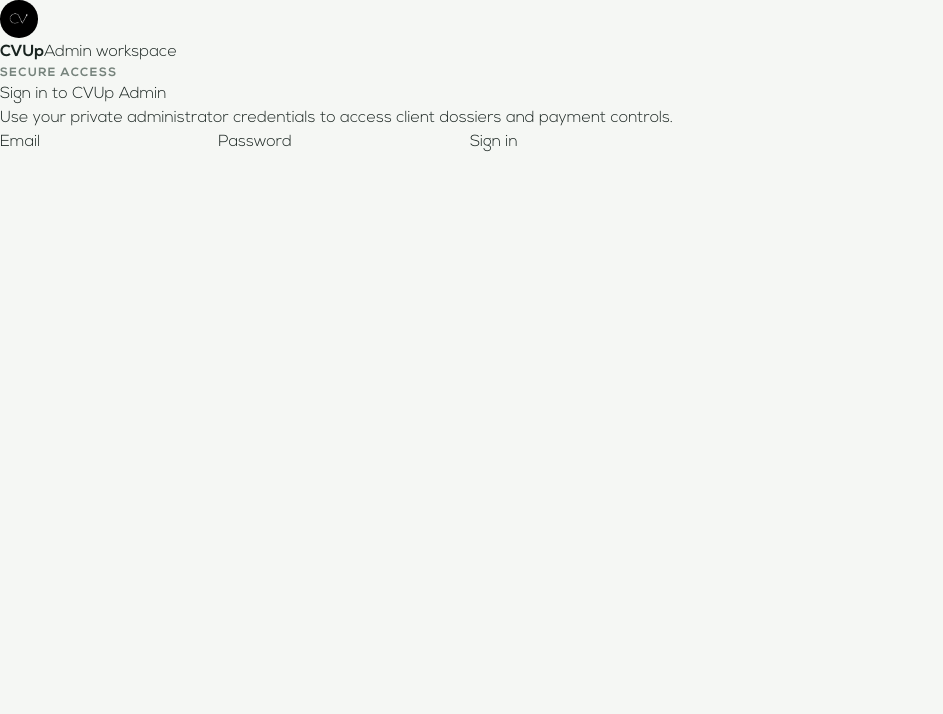
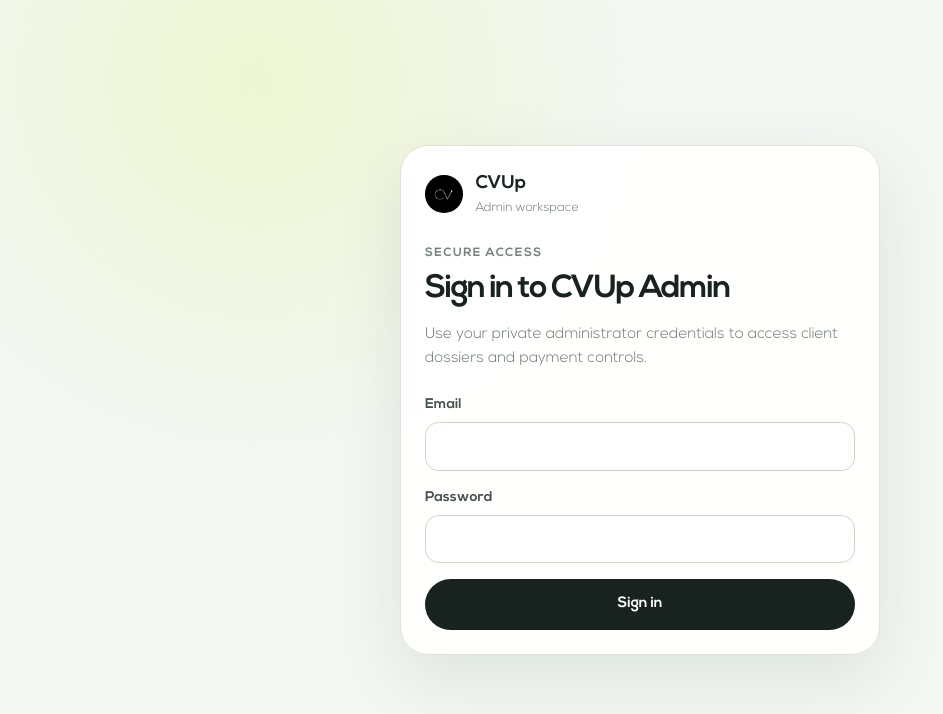
Before and after one commit to seifeddinecharef-tech/cvup, a Next.js app: page /admin/login in a window 1280 px wide. Shown: the top 714 px of the page, without its empty margins (0-943 px from the left). Built offline with nearby package versions, Linux system fonts and the light colour scheme; a web font is replaced by a local one.

Commit message:
Style secure admin login

```diff
--- a/app/globals.css
+++ b/app/globals.css
@@ -265,3 +265,22 @@ button, input, select, textarea {
   .admin-summary-list > div { grid-template-columns: 1fr; gap: .25rem; }
   .admin-support-grid { grid-template-columns: 1fr; }
 }
+
+
+/* Admin authentication */
+.admin-login-shell { min-height: 100vh; display: grid; place-items: center; background: radial-gradient(circle at 20% 10%, rgba(213,241,90,.22), transparent 24rem), #f4f7f3; padding: 1.25rem; }
+.admin-login-card { width: min(100%, 30rem); border: 1px solid var(--line); border-radius: 1.75rem; background: rgba(255,255,255,.96); padding: 1.5rem; box-shadow: 0 24px 70px rgba(24,61,53,.1); }
+.admin-login-brand { display: flex; align-items: center; gap: .8rem; }
+.admin-login-brand > div { display: grid; gap: .08rem; }
+.admin-login-brand strong { color: var(--ink); font-size: 1.15rem; font-weight: 900; }
+.admin-login-brand span { color: var(--muted); font-size: .78rem; }
+.admin-login-copy { margin-top: 1.6rem; }
+.admin-login-copy h1 { margin: .2rem 0 0; color: var(--ink); font-size: 2rem; font-weight: 900; letter-spacing: -.045em; }
+.admin-login-copy > p:last-child { margin: .65rem 0 0; color: var(--muted); font-size: .95rem; line-height: 1.6; }
+.admin-login-form { display: grid; gap: 1rem; margin-top: 1.4rem; }
+.admin-login-form label { display: grid; gap: .42rem; color: #46534c; font-size: .88rem; font-weight: 800; }
+.admin-login-form input { min-height: 3rem; border: 1px solid #cbd8c9; border-radius: .85rem; background: #fff; padding: .8rem .9rem; color: var(--ink); outline: 0; }
+.admin-login-form input:focus { border-color: var(--forest); box-shadow: 0 0 0 3px rgba(24,61,53,.08); }
+.admin-login-form button { min-height: 3.15rem; border: 0; border-radius: 999px; background: var(--ink); color: #fff; cursor: pointer; font-size: .92rem; font-weight: 900; }
+.admin-login-form button:disabled { cursor: wait; opacity: .6; }
+.admin-login-error { margin: 0; border: 1px solid #efc9c9; border-radius: .8rem; background: #fff5f5; padding: .75rem .85rem; color: #8a3434; font-size: .84rem; }
```
